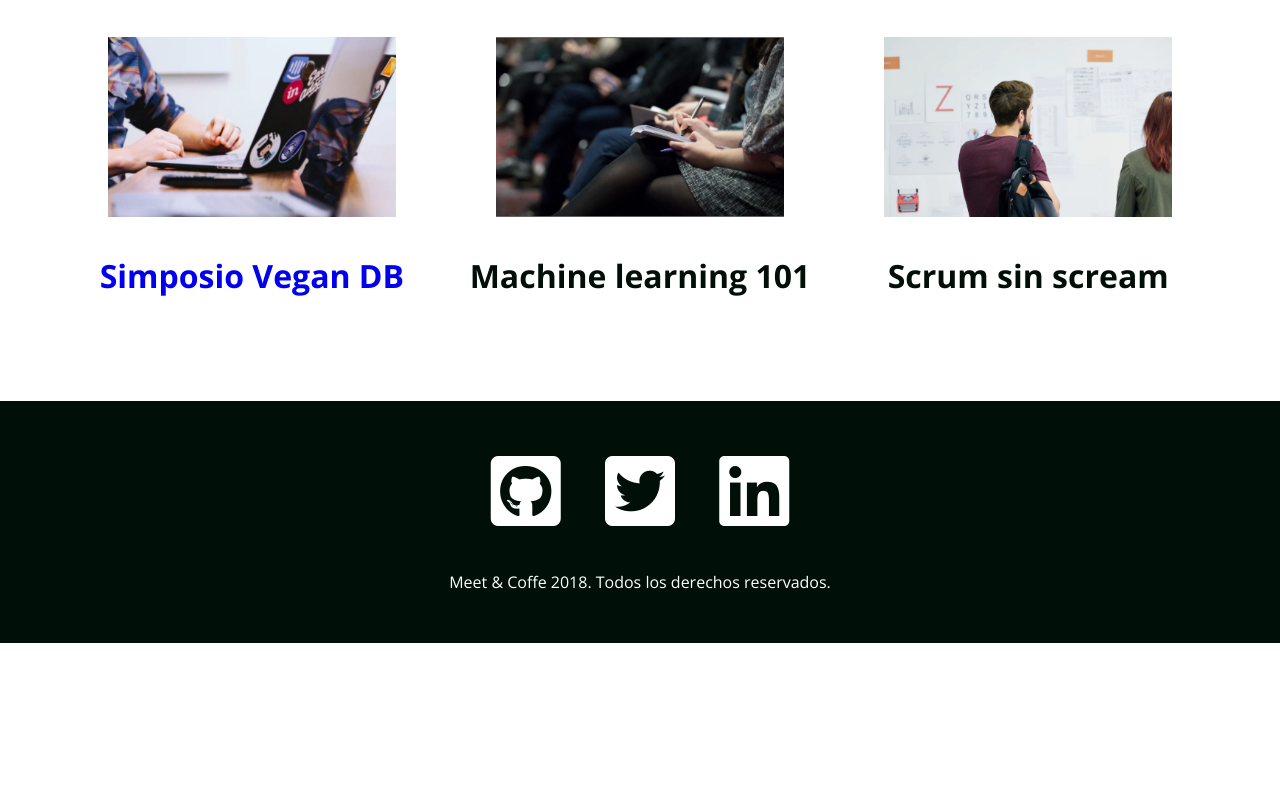
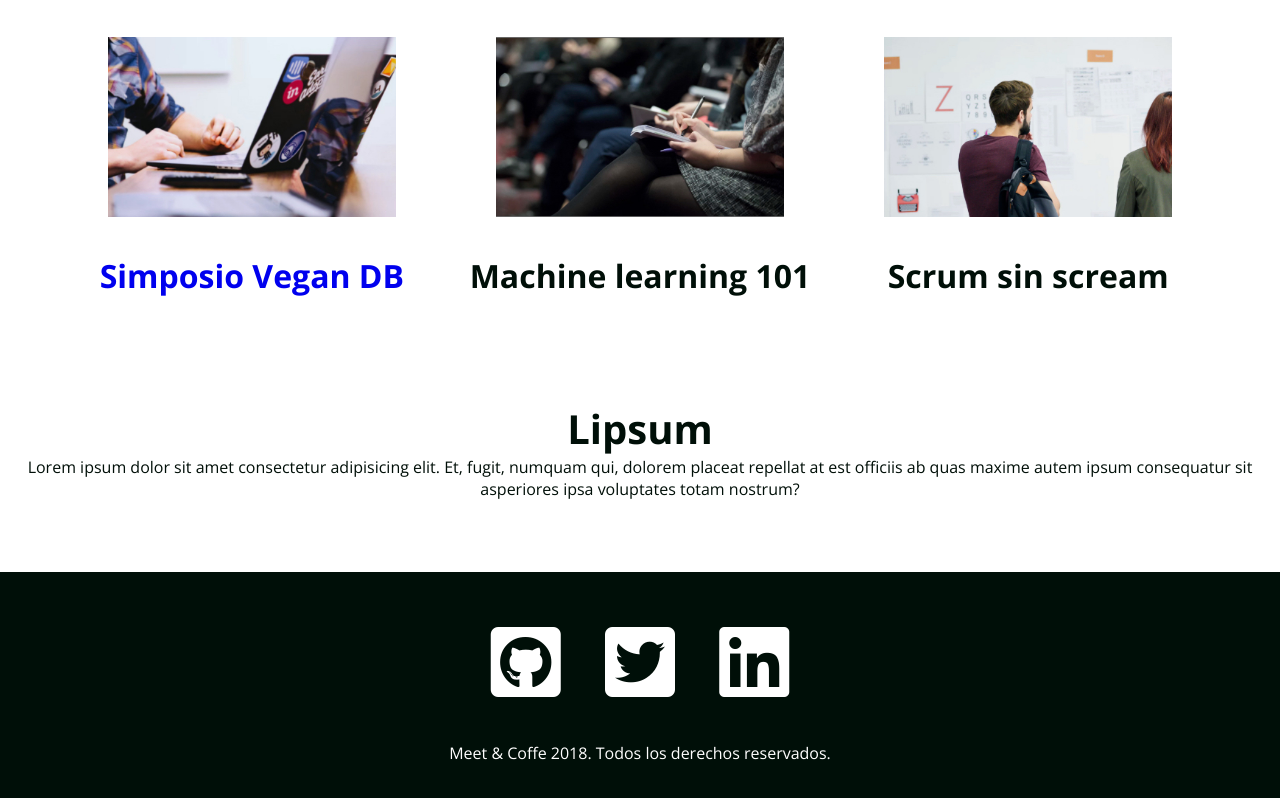
Before and after one commit to Roro77/meet-coffee, a plain HTML site: page index.html in a window 1280 px wide. Shown: the part 1527-2325 px from the top of the page. Before the commit the page ends 2170 px from the top, so only its background shows below. Drawn offline with nearby package versions, Linux system fonts and the light colour scheme.

Commit message:
added new text

```diff
--- a/index.html
+++ b/index.html
@@ -70,6 +70,11 @@
           </article>
       </section>
 
+      <section>
+        <h2>Lipsum</h2>
+        <p>Lorem ipsum dolor sit amet consectetur adipisicing elit. Et, fugit, numquam qui, dolorem placeat repellat at est officiis ab quas maxime autem ipsum consequatur sit asperiores ipsa voluptates totam nostrum?</p>
+      </section>
+
       <footer id="contacto" class="oscuro">
         <a href="https://github.com/"> <i class="fab fa-github-square fa-5x"></i></a>
         <a href="https://twitter.com/">  <i class="fab fa-twitter-square fa-5x"></i></a>
```
